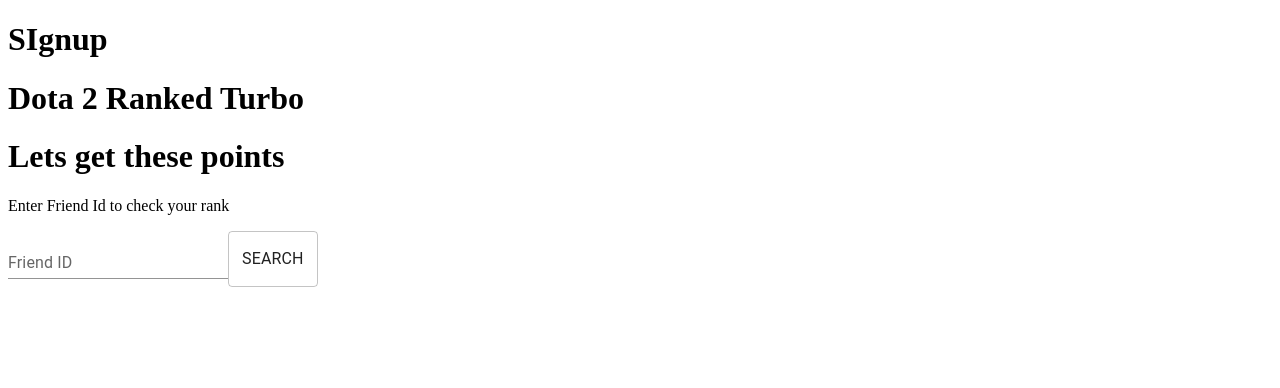
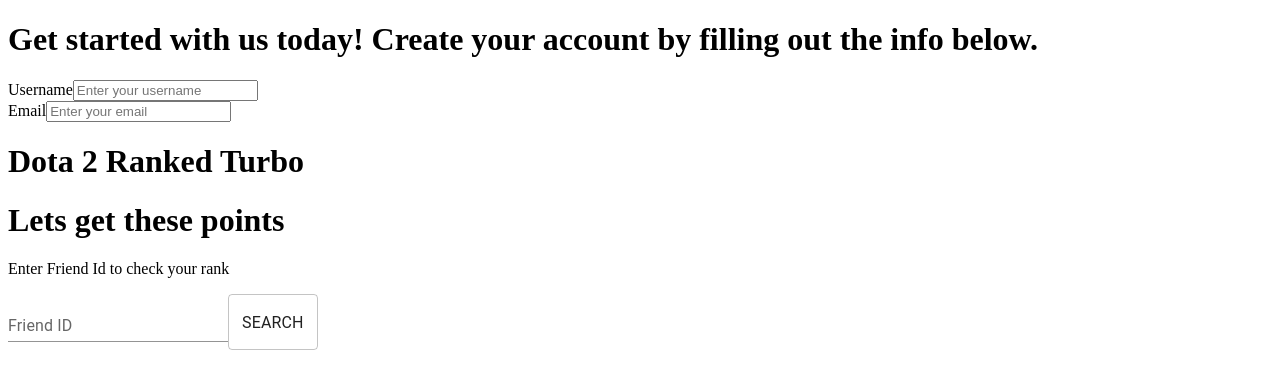
Before and after one commit to chamon562/dtrFrontend, a React (Create React App) app: page / in a window 1280 px wide. Shown: the top 388 px of the page. Built offline with nearby package versions, Linux system fonts and the light colour scheme.

Commit message:
[FormRegister.jsx] Add basic hash for user to register form

```diff
--- a/src/components/Form/Form.jsx
+++ b/src/components/Form/Form.jsx
@@ -1,10 +1,10 @@
 import React from 'react'
-import FormSignup from './FormSignup'
+import FormRegister from './FormRegister'
 
 const Form = () => {
     return (
         <div>
-            <FormSignup />
+            <FormRegister />
         </div>
     )
 }
--- /dev/null
+++ b/src/components/Form/FormRegister.jsx
@@ -0,0 +1,36 @@
+import React from "react";
+
+const FormRegister = () => {
+  return (
+    <div className="form-content-right">
+      <form className="form">
+        <h1>
+          Get started with us today! Create your account by filling out the info
+          below.
+        </h1>
+        <div className="form-inputs">
+          <label htmlFor="username" className="form-label">Username</label>
+          <input
+          id="username"
+            type="text"
+            name="username"
+            className="form-input"
+            placeholder="Enter your username"
+          />
+        </div>
+        <div className="form-inputs">
+          <label htmlFor="email" className="form-label">Email</label>
+          <input
+          id="email"
+            type="email"
+            name="username"
+            className="form-input"
+            placeholder="Enter your email"
+          />
+        </div>
+      </form>
+    </div>
+  );
+};
+
+export default FormRegister;
--- a/src/components/Form/FormSignup.jsx
+++ /dev/null
@@ -1,11 +0,0 @@
-import React from 'react'
-
-const FormSignup = () => {
-    return (
-        <div>
-            <h1>SIgnup</h1>
-        </div>
-    )
-}
-
-export default FormSignup
```
